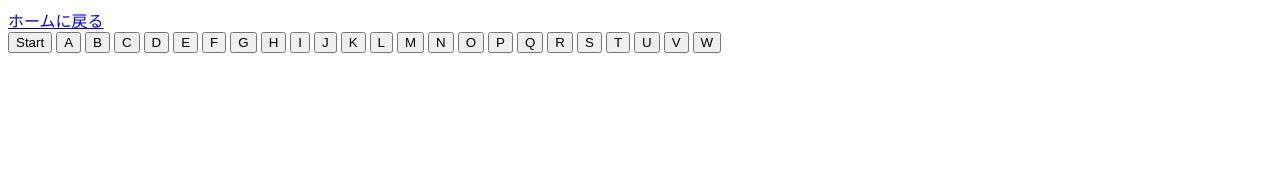
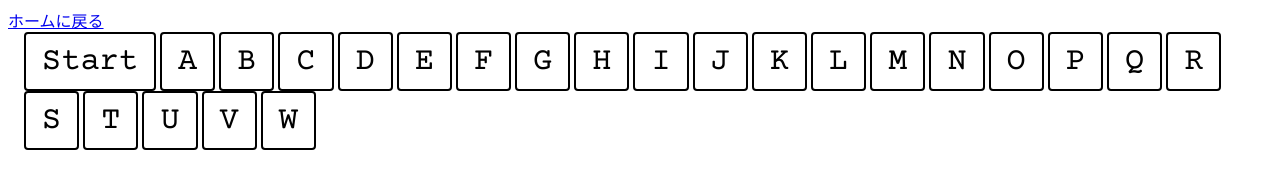
Before and after one commit to rookie-tanaka/Brass-Player, a website: page christmas-carol-fantasy/index.html in a window 1280 px wide. Drawn offline with nearby package versions, Linux system fonts and the light colour scheme; the site is published under a folder, as on GitHub Pages, so addresses that start at the root find nothing.

Commit message:
cssへのリンクを相対パスに変更

```diff
--- a/christmas-carol-fantasy/index.html
+++ b/christmas-carol-fantasy/index.html
@@ -5,7 +5,7 @@
     <meta name="viewport"
           content="width=device-width, user-scalable=no, initial-scale=1.0, maximum-scale=1.0, minimum-scale=1.0">
     <meta http-equiv="X-UA-Compatible" content="ie=edge">
-    <link rel="stylesheet" href="/css/style.css">
+    <link rel="stylesheet" href="../css/style.css">
     <title>Brass Player</title>
     <link rel="preconnect" href="https://fonts.googleapis.com">
     <link rel="preconnect" href="https://fonts.gstatic.com" crossorigin>
```
